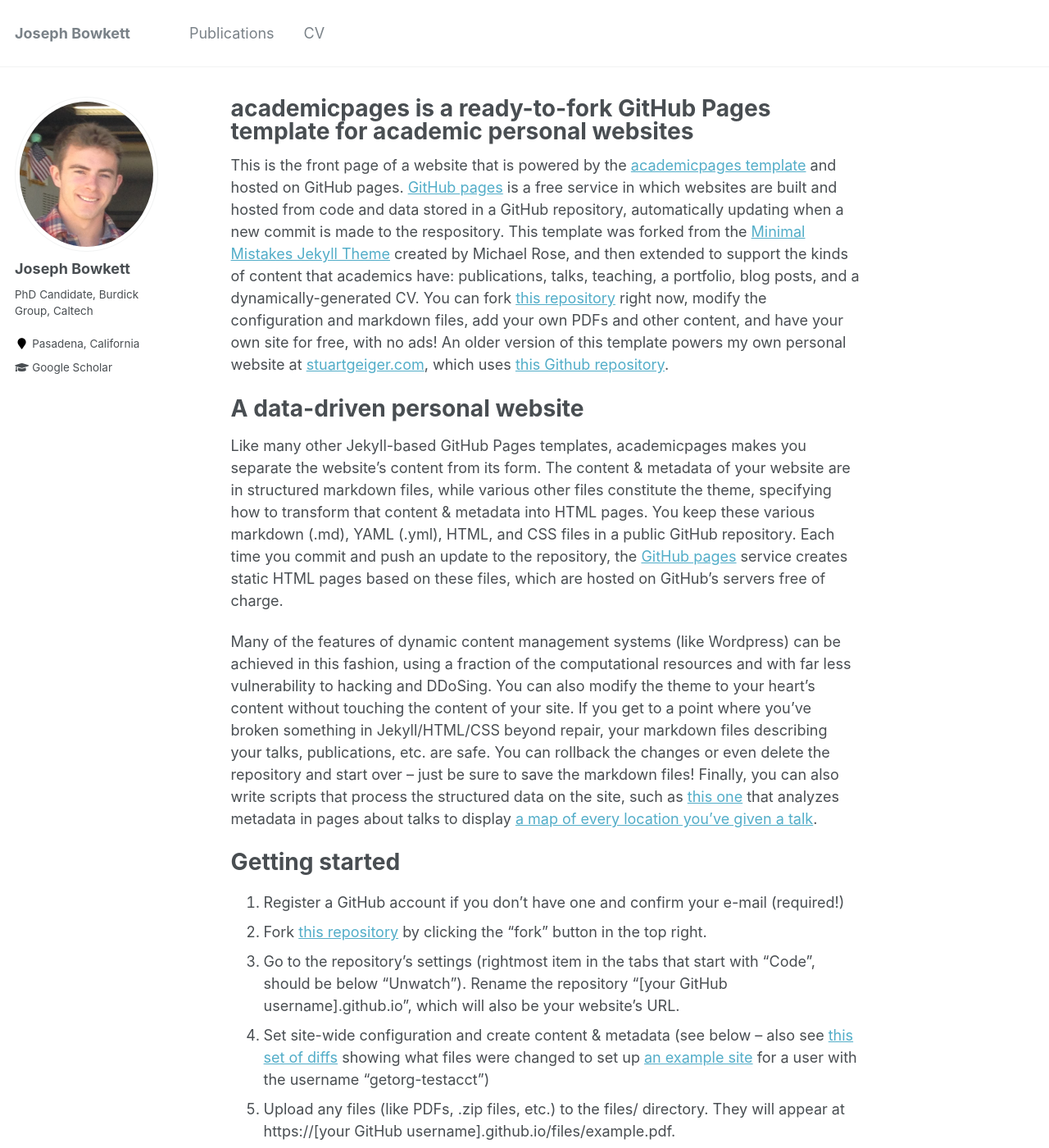
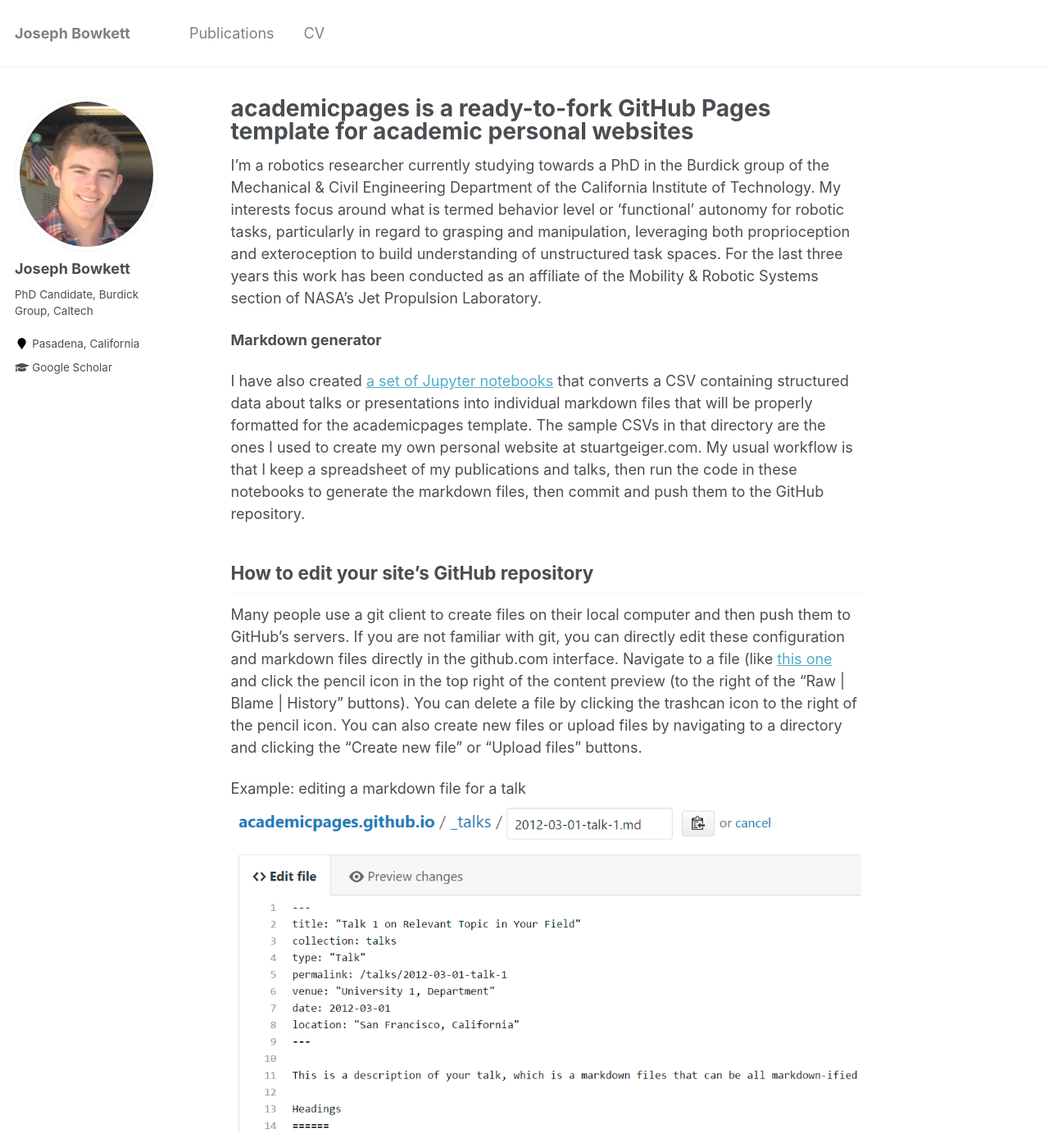
Before and after one commit to JosephBowkett/josephbowkett.github.io, a Jekyll site: the page built from _pages/about.md, in a window 1280 px wide and 1400 px high. Shown: the whole window at 82% size. Built offline with Jekyll 4.4.1, drawn with Linux system fonts in a browser that asks for light colours; some of the changed text lies outside the part shown.

Commit message:
Started updating about me

```diff
--- a/_pages/about.md
+++ b/_pages/about.md
@@ -8,30 +8,7 @@ redirect_from:
   - /about.html
 ---
 
-This is the front page of a website that is powered by the [academicpages template](https://github.com/academicpages/academicpages.github.io) and hosted on GitHub pages. [GitHub pages](https://pages.github.com) is a free service in which websites are built and hosted from code and data stored in a GitHub repository, automatically updating when a new commit is made to the respository. This template was forked from the [Minimal Mistakes Jekyll Theme](https://mmistakes.github.io/minimal-mistakes/) created by Michael Rose, and then extended to support the kinds of content that academics have: publications, talks, teaching, a portfolio, blog posts, and a dynamically-generated CV. You can fork [this repository](https://github.com/academicpages/academicpages.github.io) right now, modify the configuration and markdown files, add your own PDFs and other content, and have your own site for free, with no ads! An older version of this template powers my own personal website at [stuartgeiger.com](http://stuartgeiger.com), which uses [this Github repository](https://github.com/staeiou/staeiou.github.io).
-
-A data-driven personal website
-======
-Like many other Jekyll-based GitHub Pages templates, academicpages makes you separate the website's content from its form. The content & metadata of your website are in structured markdown files, while various other files constitute the theme, specifying how to transform that content & metadata into HTML pages. You keep these various markdown (.md), YAML (.yml), HTML, and CSS files in a public GitHub repository. Each time you commit and push an update to the repository, the [GitHub pages](https://pages.github.com/) service creates static HTML pages based on these files, which are hosted on GitHub's servers free of charge.
-
-Many of the features of dynamic content management systems (like Wordpress) can be achieved in this fashion, using a fraction of the computational resources and with far less vulnerability to hacking and DDoSing. You can also modify the theme to your heart's content without touching the content of your site. If you get to a point where you've broken something in Jekyll/HTML/CSS beyond repair, your markdown files describing your talks, publications, etc. are safe. You can rollback the changes or even delete the repository and start over -- just be sure to save the markdown files! Finally, you can also write scripts that process the structured data on the site, such as [this one](https://github.com/academicpages/academicpages.github.io/blob/master/talkmap.ipynb) that analyzes metadata in pages about talks to display [a map of every location you've given a talk](https://academicpages.github.io/talkmap.html).
-
-Getting started
-======
-1. Register a GitHub account if you don't have one and confirm your e-mail (required!)
-1. Fork [this repository](https://github.com/academicpages/academicpages.github.io) by clicking the "fork" button in the top right.
-1. Go to the repository's settings (rightmost item in the tabs that start with "Code", should be below "Unwatch"). Rename the repository "[your GitHub username].github.io", which will also be your website's URL.
-1. Set site-wide configuration and create content & metadata (see below -- also see [this set of diffs](http://archive.is/3TPas) showing what files were changed to set up [an example site](https://getorg-testacct.github.io) for a user with the username "getorg-testacct")
-1. Upload any files (like PDFs, .zip files, etc.) to the files/ directory. They will appear at https://[your GitHub username].github.io/files/example.pdf.
-1. Check status by going to the repository settings, in the "GitHub pages" section
-
-Site-wide configuration
-------
-The main configuration file for the site is in the base directory in [_config.yml](https://github.com/academicpages/academicpages.github.io/blob/master/_config.yml), which defines the content in the sidebars and other site-wide features. You will need to replace the default variables with ones about yourself and your site's github repository. The configuration file for the top menu is in [_data/navigation.yml](https://github.com/academicpages/academicpages.github.io/blob/master/_data/navigation.yml). For example, if you don't have a portfolio or blog posts, you can remove those items from that navigation.yml file to remove them from the header.
-
-Create content & metadata
-------
-For site content, there is one markdown file for each type of content, which are stored in directories like _publications, _talks, _posts, _teaching, or _pages. For example, each talk is a markdown file in the [_talks directory](https://github.com/academicpages/academicpages.github.io/tree/master/_talks). At the top of each markdown file is structured data in YAML about the talk, which the theme will parse to do lots of cool stuff. The same structured data about a talk is used to generate the list of talks on the [Talks page](https://academicpages.github.io/talks), each [individual page](https://academicpages.github.io/talks/2012-03-01-talk-1) for specific talks, the talks section for the [CV page](https://academicpages.github.io/cv), and the [map of places you've given a talk](https://academicpages.github.io/talkmap.html) (if you run this [python file](https://github.com/academicpages/academicpages.github.io/blob/master/talkmap.py) or [Jupyter notebook](https://github.com/academicpages/academicpages.github.io/blob/master/talkmap.ipynb), which creates the HTML for the map based on the contents of the _talks directory).
+I'm a robotics researcher currently studying towards a PhD in the Burdick group of the Mechanical & Civil Engineering Department of the California Institute of Technology. My interests focus around what is termed behavior level or 'functional' autonomy for robotic tasks, particularly in regard to grasping and manipulation, leveraging both proprioception and exteroception to build understanding of unstructured task spaces. For the last three years this work has been conducted as an affiliate of the Mobility & Robotic Systems section of NASA's Jet Propulsion Laboratory.
 
 **Markdown generator**
 
```
